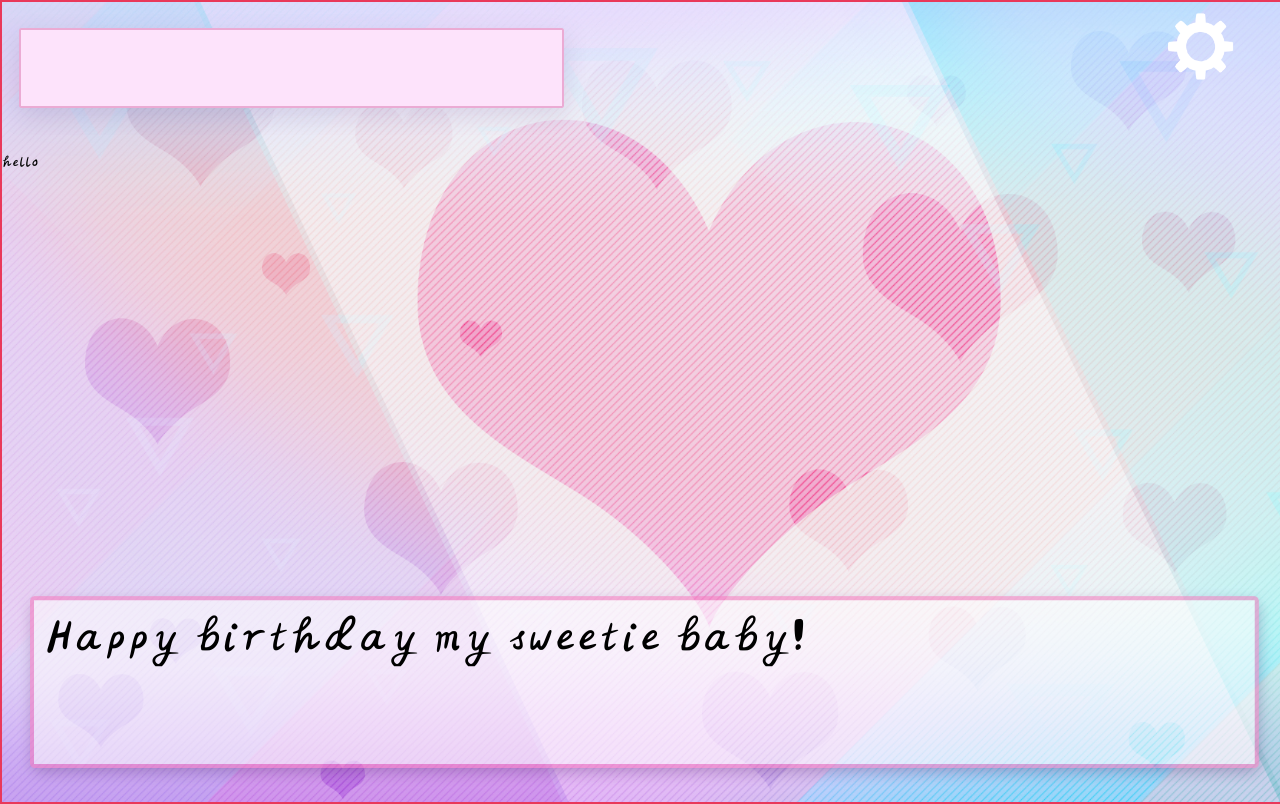
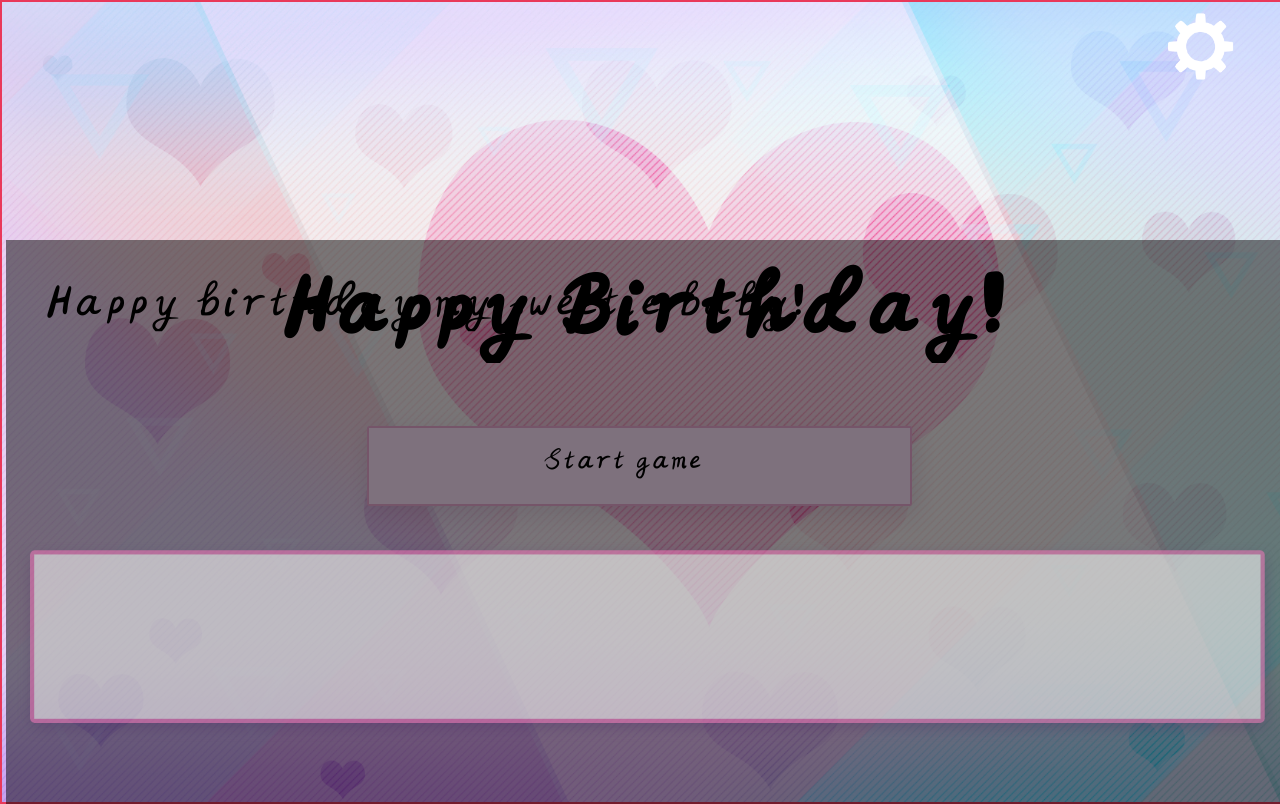
Before and after one commit to kianaorte/home-app, a React (Create React App) app: page /scene1 in a window 1280 px wide. Shown: the top 804 px of the page. Built offline with nearby package versions, Linux system fonts and the light colour scheme.

Commit message:
working home screen woop woop

```diff
--- a/src/App.css
+++ b/src/App.css
@@ -23,8 +23,15 @@
   border: 2px solid #e9385a;
 }
 
+.space {
+  display: flex;
+  flex-direction: column;
+  align-items: center;
+  justify-content: center;
+}
+
 .title {
   position: absolute;
   top: 25%;
-  left: 50%;
+  font-size: 95px;
 }
--- a/src/App.tsx
+++ b/src/App.tsx
@@ -4,19 +4,20 @@ import { Button } from './components/Button';
 import Home from './pages/Home';
 import Scene1 from './pages/Scene1';
 import { Settings } from './components/Settings';
+import { useState } from 'react';
 
 function App() {
+  const [showMenu, setShowMenu] = useState(true);
 
   return (
     <div className="App">
+      {showMenu &&
+        <div>
           <div className='background-container'>
-        {/* <div>
-          <h1 className='title'>Home!</h1>
-
-        </div> */}
-
+            <div className='space'>
+              <h1 className='title'>Happy Birthday! </h1>
               <Router>
-          <Button text="hello" link="/scene1" />
+                <Button text="Start game" link="/scene1" />
                 <Settings />
                 <div>
                   <Routes>
@@ -27,6 +28,10 @@ function App() {
               </Router>
             </div>
           </div>
+
+        </div>
+      }
+    </div>
   );
 }
 
--- a/src/components/Button.scss
+++ b/src/components/Button.scss
@@ -1,22 +1,28 @@
-.button-container {
+.container {
     position: absolute;
-    top: 0;
+    left: 0;
+    top: 30%;
+    background: rgba(0, 0, 0, 0.5);
     display: flex;
-    flex-direction: column;
+    align-items: center;
     justify-content: center;
-    align-items: center;
     height: 100%;
-    text-align: center;
-    padding-left: 100px;
-    padding-right: 100px;
+    width: 100%;
 }
 
-.button {
-    width: 50%;
-    margin-bottom: 20px;
+.btn-container {
+    :hover {
+        filter: drop-shadow(0 0 0.75rem rgb(160, 0, 210));
+    }
+
+    position: absolute;
+    top: 50%;
 }
 
 .button-text {
-    transition: 1s ease-in-out;
-    color: transparent;
+    color: black;
+    font-size: 2.5vw;
+    position: absolute;
+    top: 1vw;
+    left: 33%;
 }
--- a/src/components/Button.tsx
+++ b/src/components/Button.tsx
@@ -1,5 +1,7 @@
+import './Button.scss';
 import buttonImg from '../assets/images/backgrounds/Button.png'
 import { useNavigate } from 'react-router-dom';
+
 
 type ButtonProps = {
     text: string,
@@ -11,11 +13,10 @@ export const Button = ({ text, link }: ButtonProps) => {
     const navigate = useNavigate();
     const handleClick = () => navigate(link);
     return (
-        <div className='button-container'>
-            <div className='button'>
-                <img src={buttonImg} alt="" onClick={handleClick} />
-            </div>
+        <div className='btn-container'>
+            <img src={buttonImg} alt="" onClick={handleClick} />
             <p className='button-text'>{text}</p>
         </div>
+
     )
 }
```
Lines whose indentation alone changed are shown as unchanged.
